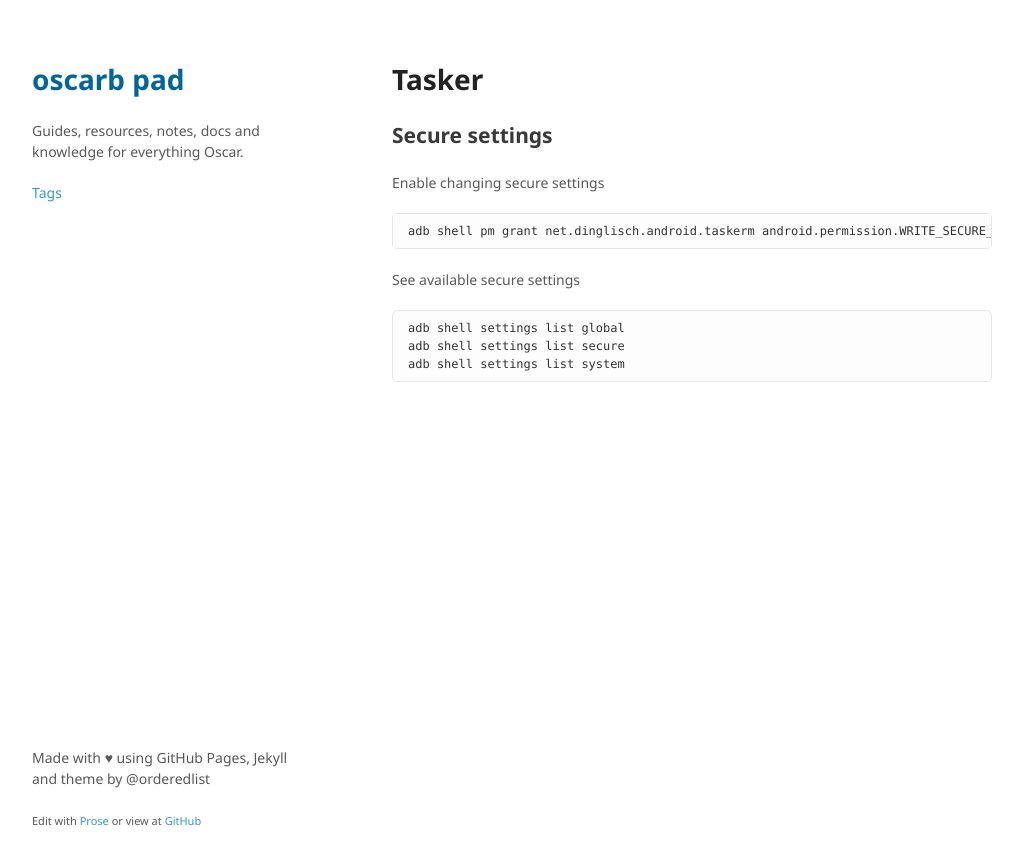
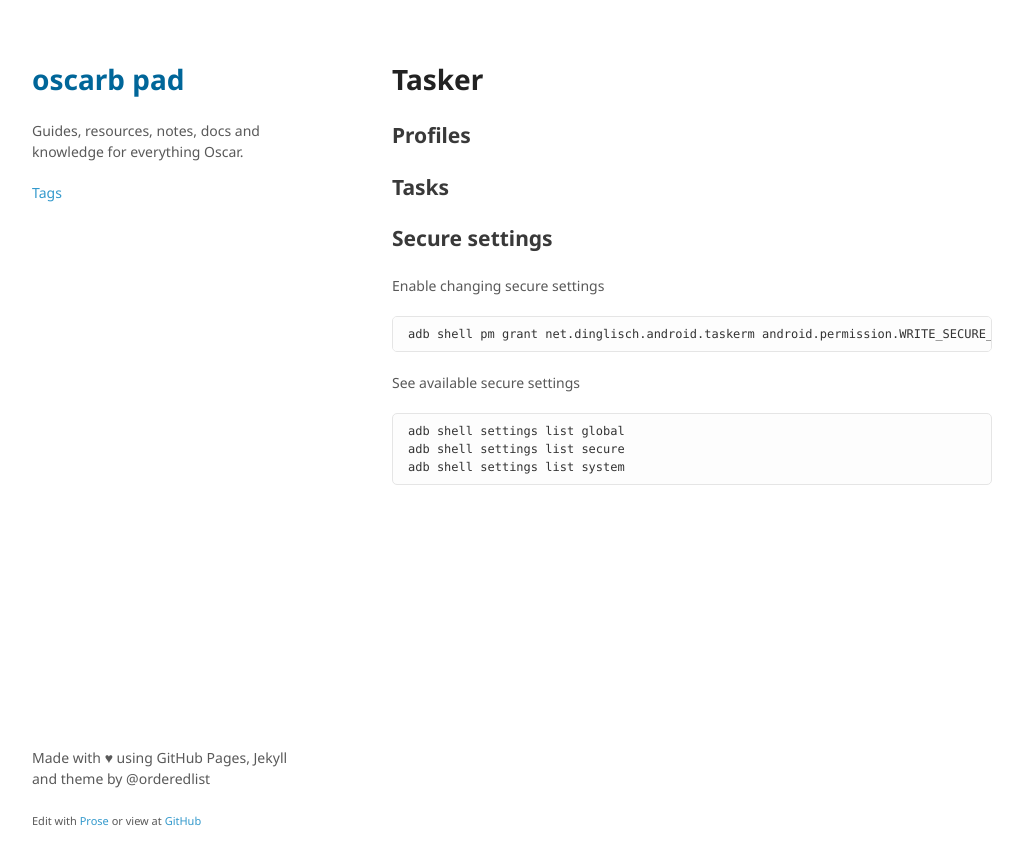
Before and after one commit to oscarb/pad, a Jekyll site: the page built from _docs/tasker.md, in a window 1280 px wide. Shown: the top 865 px of the page, without its empty margins (128-1151 px from the left). Built offline with Jekyll 4.4.1, drawn with Linux system fonts in a browser that asks for light colours; some web fonts are replaced.

Commit message:
Create tasker.md

```diff
--- a/_docs/tasker.md
+++ b/_docs/tasker.md
@@ -3,6 +3,14 @@ tags: [android]
 ---
 
 # Tasker
+
+
+## Profiles
+
+## Tasks
+
+
+
 
 ## Secure settings
 
```
